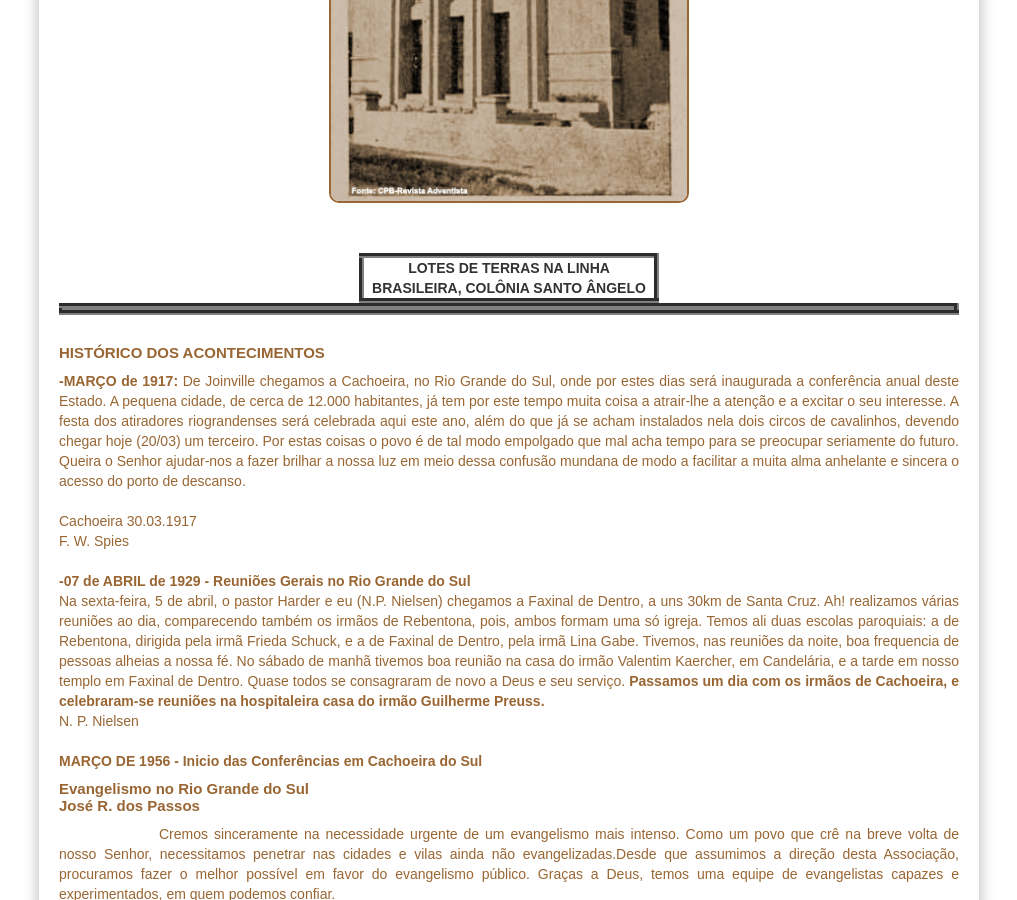
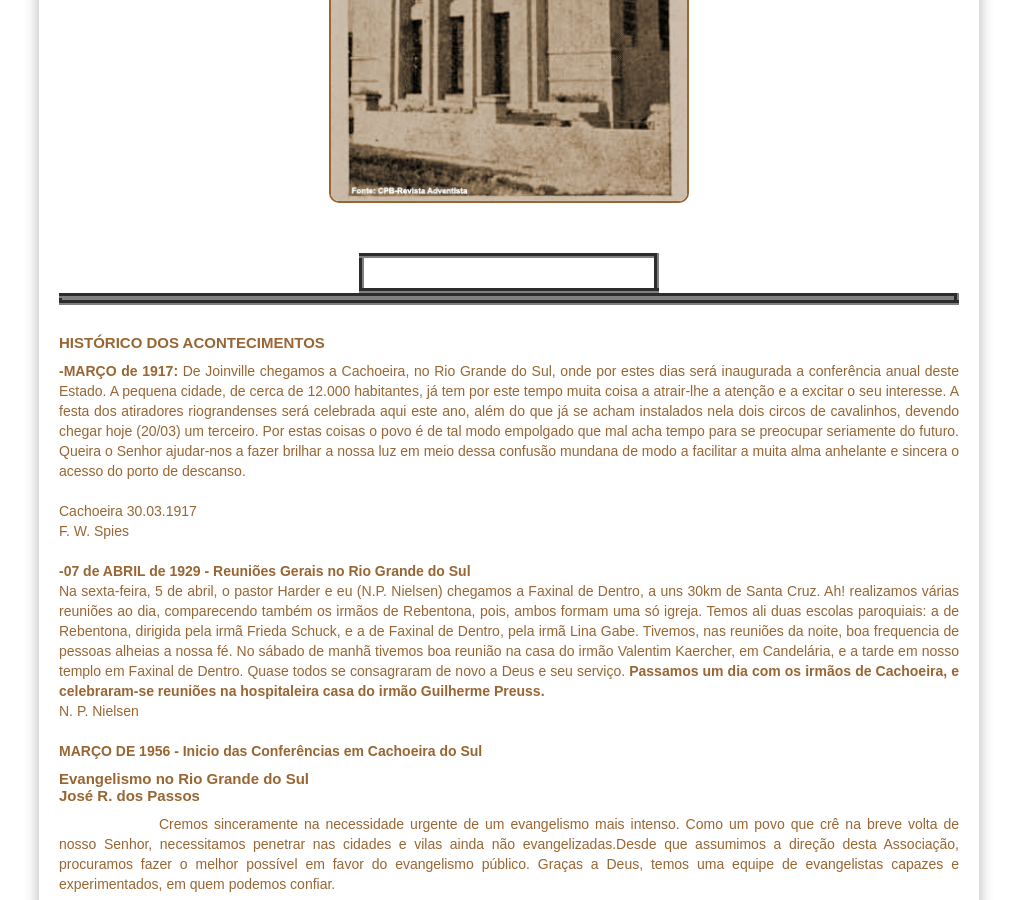
Before and after one commit to claudiovargas1955/claudiovargas1955.github.io, a Jekyll site: the page built from _pages/história-da-iasd-cachoeira.html, in a window 1280 px wide and 900 px high, scrolled down 731 px. Shown: the whole window, without its empty margins (131-1148 px from the left). Built offline with Jekyll 4.4.1, drawn with Linux system fonts in a browser that asks for light colours; some web fonts are replaced.

Commit message:
Update história-da-iasd-cachoeira.html

```diff
--- a/_pages/história-da-iasd-cachoeira.html
+++ b/_pages/história-da-iasd-cachoeira.html
@@ -115,7 +115,7 @@ figure.foto-legenda:hover figcaption {opacity: 5;
 <div class="brasileira" align="center">
     <table border="5px" color="#ffffff" width="300px"  cellspacing="0px" cellpadding="0px" height="40px">
            <tr><br>
-            <td align="center"><b>LOTES DE TERRAS NA LINHA BRASILEIRA, COLÔNIA SANTO ÂNGELO</b></td>
+            <td align="center"><b></b></td>
          </tr>
 
 
```
